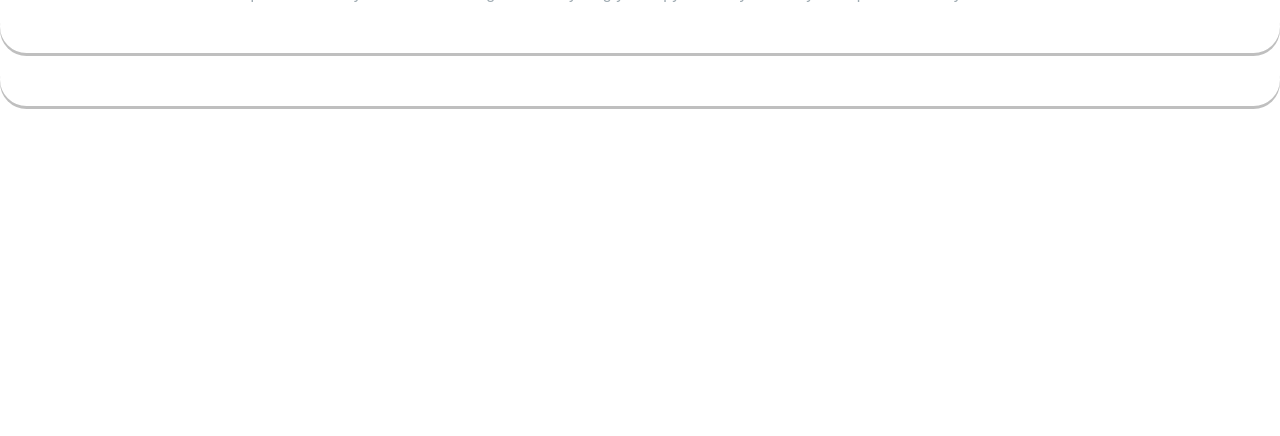
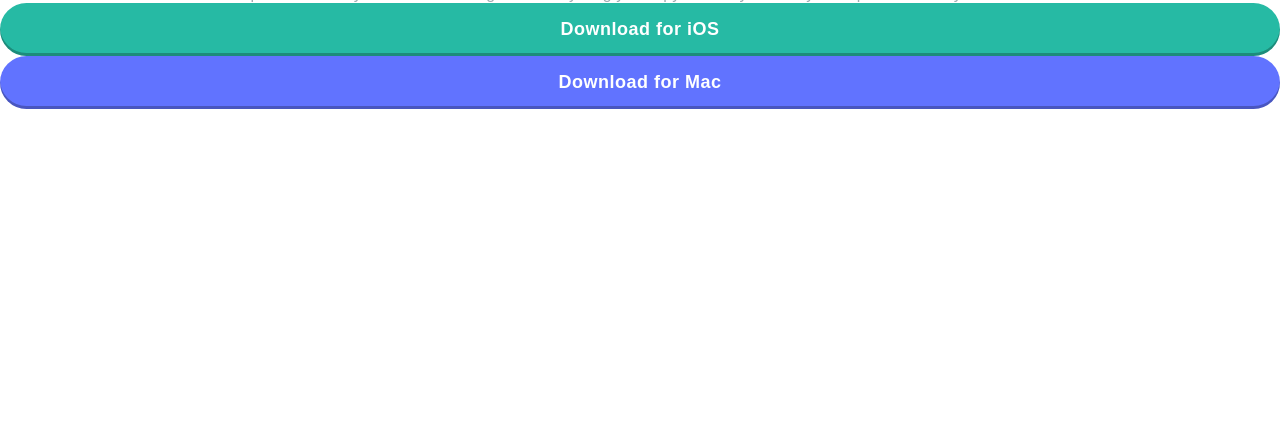
Before and after one commit to GracilianoOG/fem-clipboard-landing-page, a website built with Vite: page index.html in a window 1280 px wide. Shown: the part 364-800 px from the top of the page. Built offline with nearby package versions, Linux system fonts and the light colour scheme; a web font is replaced by a local one.

Commit message:
Add variant classes to buttons

```diff
--- a/index.html
+++ b/index.html
@@ -29,8 +29,8 @@
         Instantly access your clipboard on all your devices.
       </p>
       <div class="buttons">
-        <a class="button" href="">Download for iOS</a>
-        <a class="button" href="">Download for Mac</a>
+        <a class="button button--ios" href="">Download for iOS</a>
+        <a class="button button--mac" href="">Download for Mac</a>
       </div>
     </header>
   </body>
```
